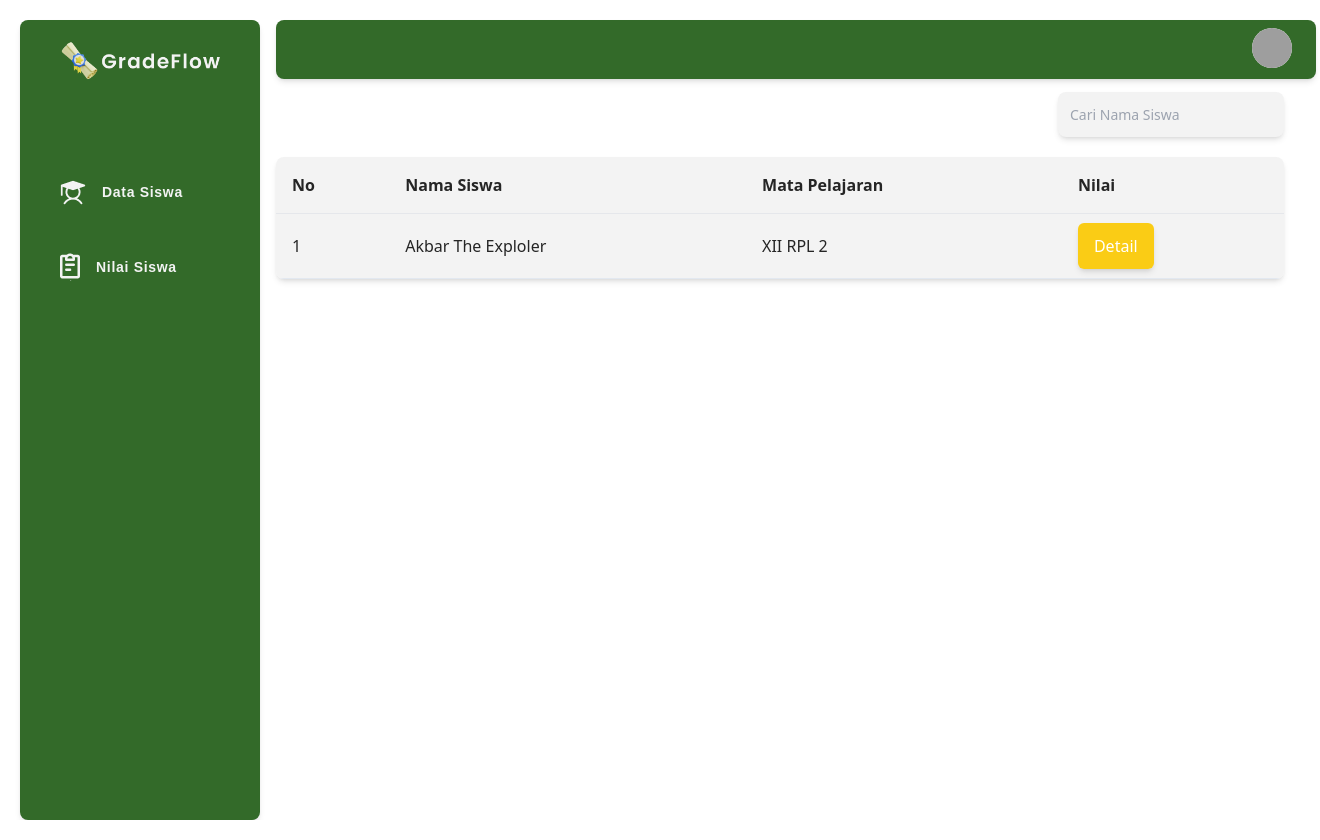
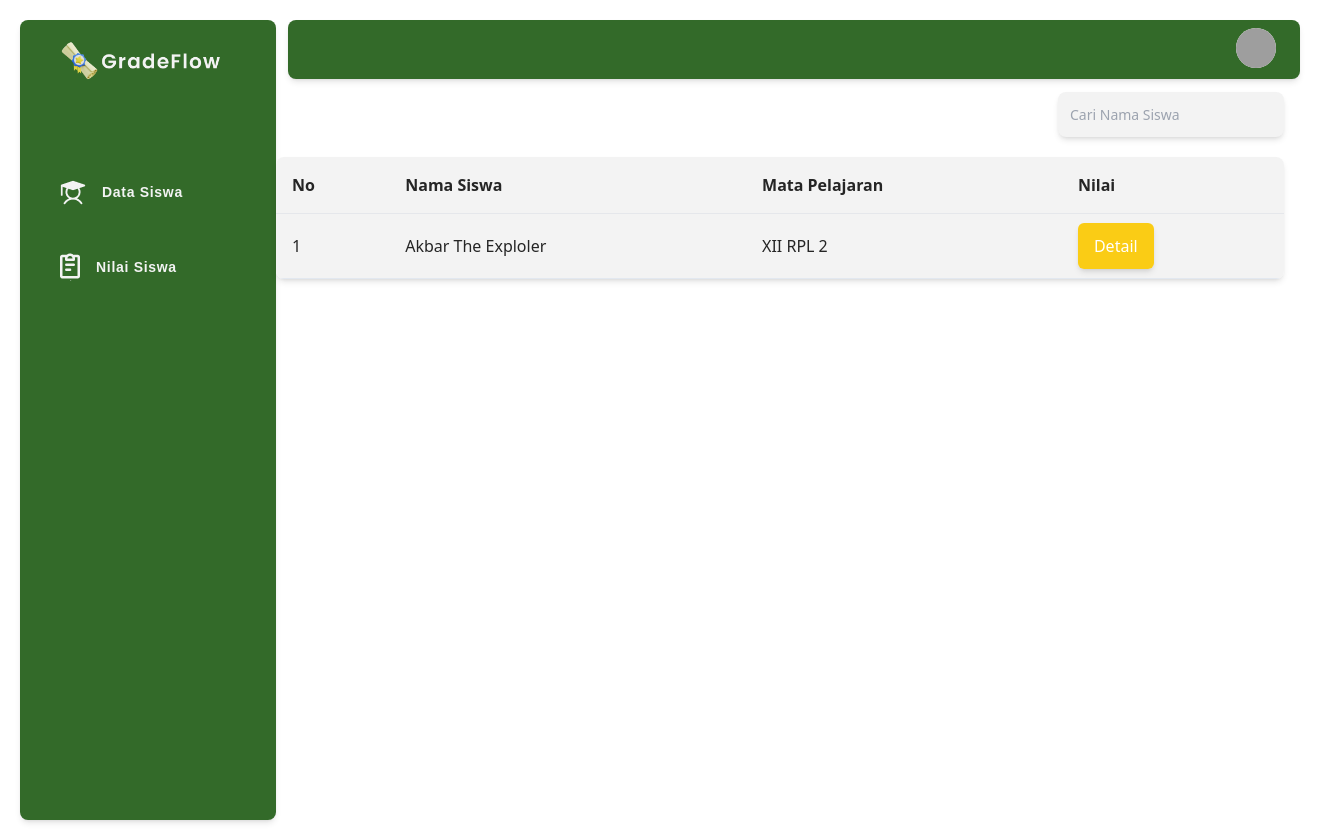
Before and after one commit to Rafisyahhh/grade_flow, a Laravel app: page /Data-Nilai in a window 1320 px wide. Run offline with Laravel 12, Linux system fonts and the light colour scheme; style sheets or scripts are compiled from the project's sources; some libraries are stand-ins or nearby versions; grey boxes are pictures that could not be loaded.

Commit message:
update template lagi

```diff
--- a/resources/views/template-admin.blade.php
+++ b/resources/views/template-admin.blade.php
@@ -10,13 +10,14 @@
     <link href="https://cdn.jsdelivr.net/npm/daisyui@4.12.13/dist/full.min.css" rel="stylesheet" type="text/css" />
     @vite('resources/css/app.css')
     @vite(['resources/sass/app.scss', 'resources/js/app.js'])
-
 </head>
 
 <body>
+    <div class="p-5">
+        <div class="min-h-screen">
             {{-- sidebar --}}
-    <div class="relative p-5 font-poppins">
-        <div class="absolute bg-primary shadow-md h-screen rounded-lg px-10 text-white">
+            <div class="relative font-poppins">
+                <div class="fixed bg-primary shadow-md h-screen w-64 rounded-lg px-10 text-white">
                     <div>
                         <img src="{{ asset('images/logo_light.png') }}" alt="" class="w-40 py-5">
                     </div>
@@ -38,17 +39,15 @@
                 {{-- end sidebar --}}
 
                 {{-- top bar --}}
-        <div class="absolute bg-primary w-[1040px] ml-64 py-1 px-5 rounded-lg text-white left-68 shadow-md">
+                <div class="fixed top-5 right-5 left-72 bg-primary py-1 px-5 rounded-lg text-white shadow-md">
                     <div class="dropdown dropdown-end float-end">
                         <div tabindex="0" role="button" class="btn btn-ghost btn-circle avatar">
                             <div class="w-10 rounded-full bg-white">
-                    <img
-                      alt="Tailwind CSS Navbar component"
-                      src="https://img.daisyui.com/images/stock/photo-1534528741775-53994a69daeb.webp"/>
+                                <img alt="Tailwind CSS Navbar component"
+                                    src="https://img.daisyui.com/images/stock/photo-1534528741775-53994a69daeb.webp" />
                             </div>
                         </div>
-                <ul
-                  tabindex="0"
+                        <ul tabindex="0"
                             class="menu menu-sm dropdown-content bg-base-100 rounded-box z-[1] mt-4 w-36 p-4 shadow text-dark text-md font-medium space-y-3">
                             <li><a>Settings</a></li>
                             <li><a class="text-red-600">Logout</a></li>
@@ -58,9 +57,14 @@
                 {{-- end profile button --}}
             </div>
             {{-- end top bar --}}
+
+            {{-- content area --}}
+            <div class=" py-5">
+                @yield('content')
+            </div>
+        </div>
     </div>
 
-    @yield('content')
     <script src="https://cdn.tailwindcss.com"></script>
 </body>
 
```
Lines whose indentation alone changed are shown as unchanged.
